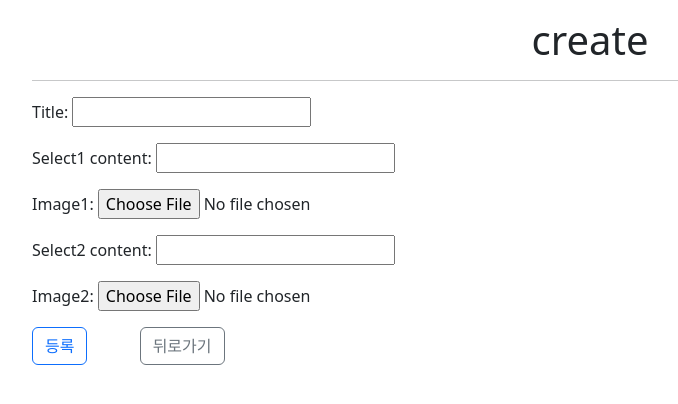
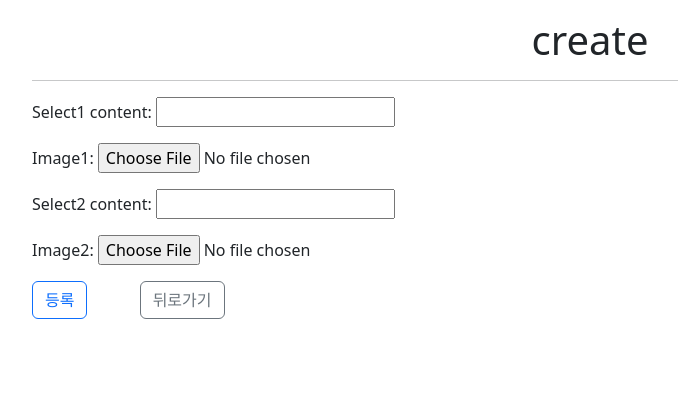
Before and after one commit to doll2gom/Django-pjt-04, a Django app: page /posts/create/ in a window 1280 px wide. Shown: the part 100-504 px from the top of the page, without its empty margins (50-728 px from the left). Run offline with Django 3.2, Linux system fonts and the light colour scheme; the visitor is signed in with stand-in values (Sample User, id 1).

Commit message:
title 수정

```diff
--- a/posts/forms.py
+++ b/posts/forms.py
@@ -4,4 +4,4 @@ from .models import Post
 class PostForm(forms.ModelForm):
     class Meta:
         model = Post
-        fields = ('title', 'select1_content', 'image1', 'select2_content', 'image2')
+        fields = ('select1_content', 'image1', 'select2_content', 'image2')
--- a/posts/templates/posts/index.html
+++ b/posts/templates/posts/index.html
@@ -15,7 +15,7 @@
       <tbody>
         <tr onclick="window.location='{% url 'posts:detail' post.pk %}'" style="cursor:pointer;">
           <th scope="row">{{ post.pk }}</th>
-          <td>{{ post.title }}</td>
+          <td>{{ post.select1_content }} vs {{ post.select2_content }}</td>
         </tr>
       </tbody>
       {% endfor %}
```
